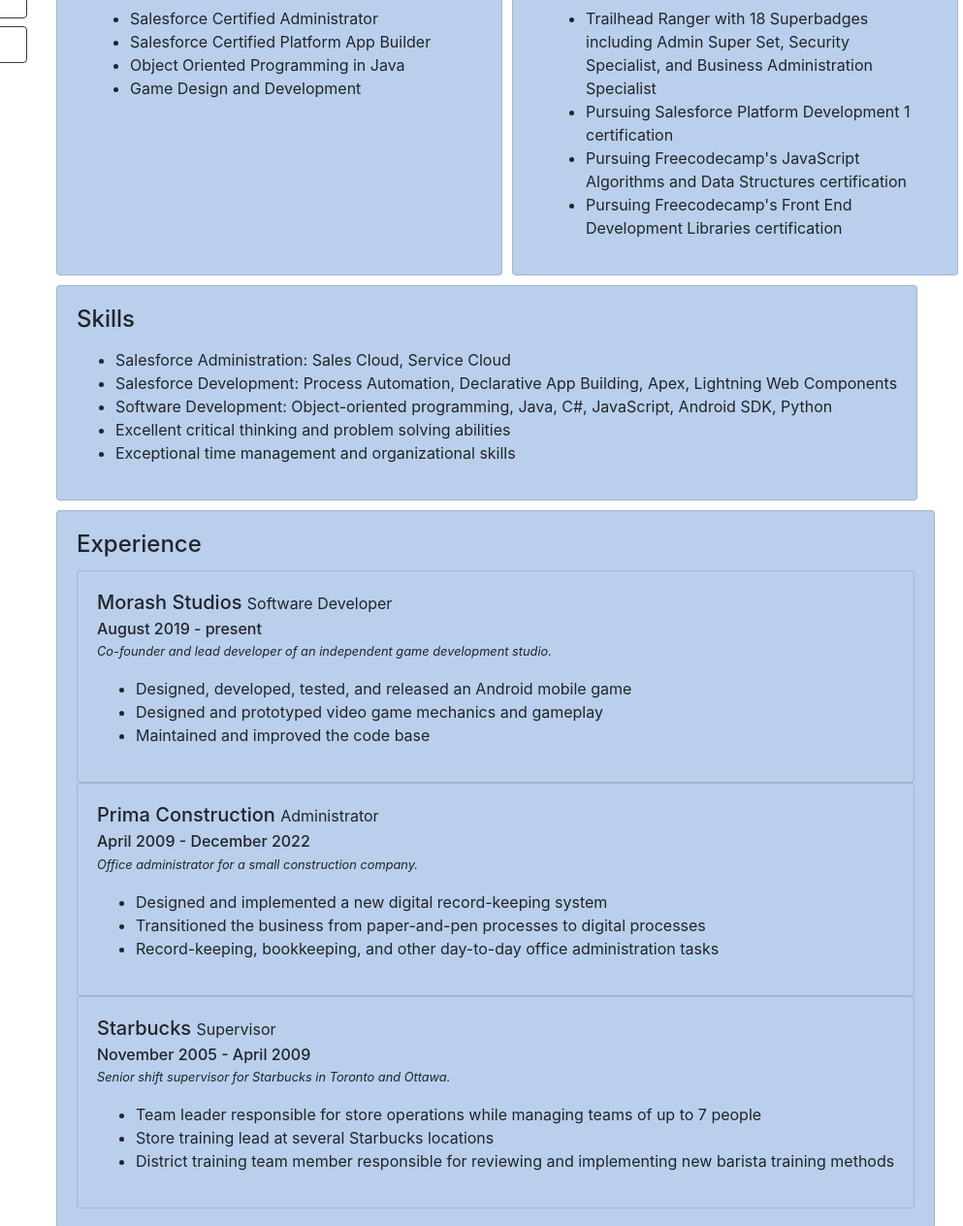
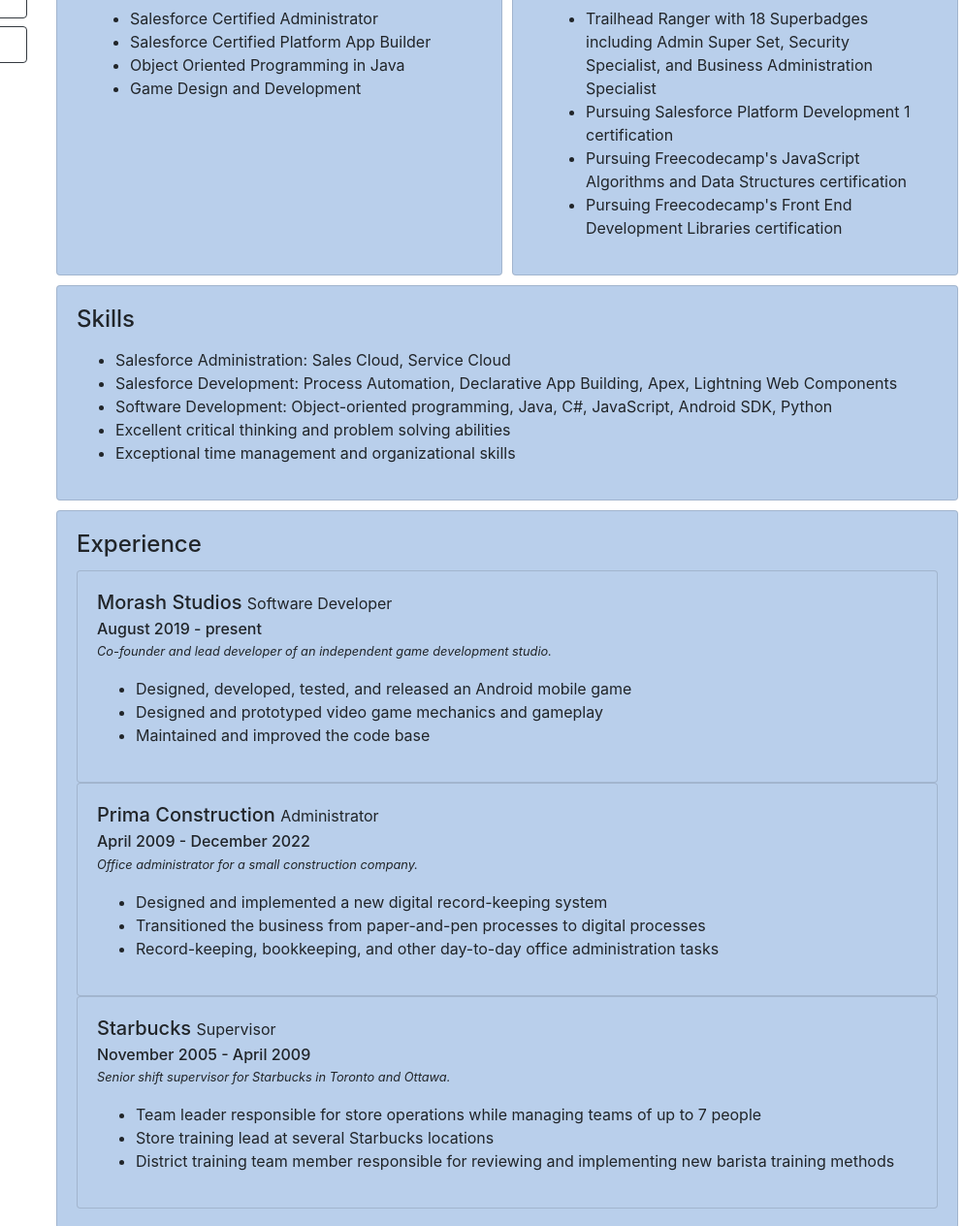
Before and after one commit to robmolinaro/robmolinaro.github.io, a plain HTML site: page resume.html in a window 1280 px wide. Shown: the part 255-1519 px from the top of the page at 97% size, without its empty margins (287-1280 px from the left). Drawn offline with nearby package versions, Linux system fonts and the light colour scheme.

Commit message:
updated resume styles slightly.

```diff
--- a/resume.html
+++ b/resume.html
@@ -75,7 +75,7 @@
                 </div>
 
                 <div class="row">
-                    <div class="card card-color md-gaps">
+                    <div class="card card-color md-gaps w-100">
                         <div class="card-body inline-anchor" id="skills">
                             <h4 class="card-title">Skills</h4>
                             <p>
@@ -94,7 +94,7 @@
                 </div>
 
                 <div class="row">
-                    <div class="card card-color md-gaps">
+                    <div class="card card-color md-gaps w-100">
                         <div class="card-body">
                             <h4 class="card-title inline-anchor" id="experience">Experience</h4>
                             <div class="card card-color">
```
